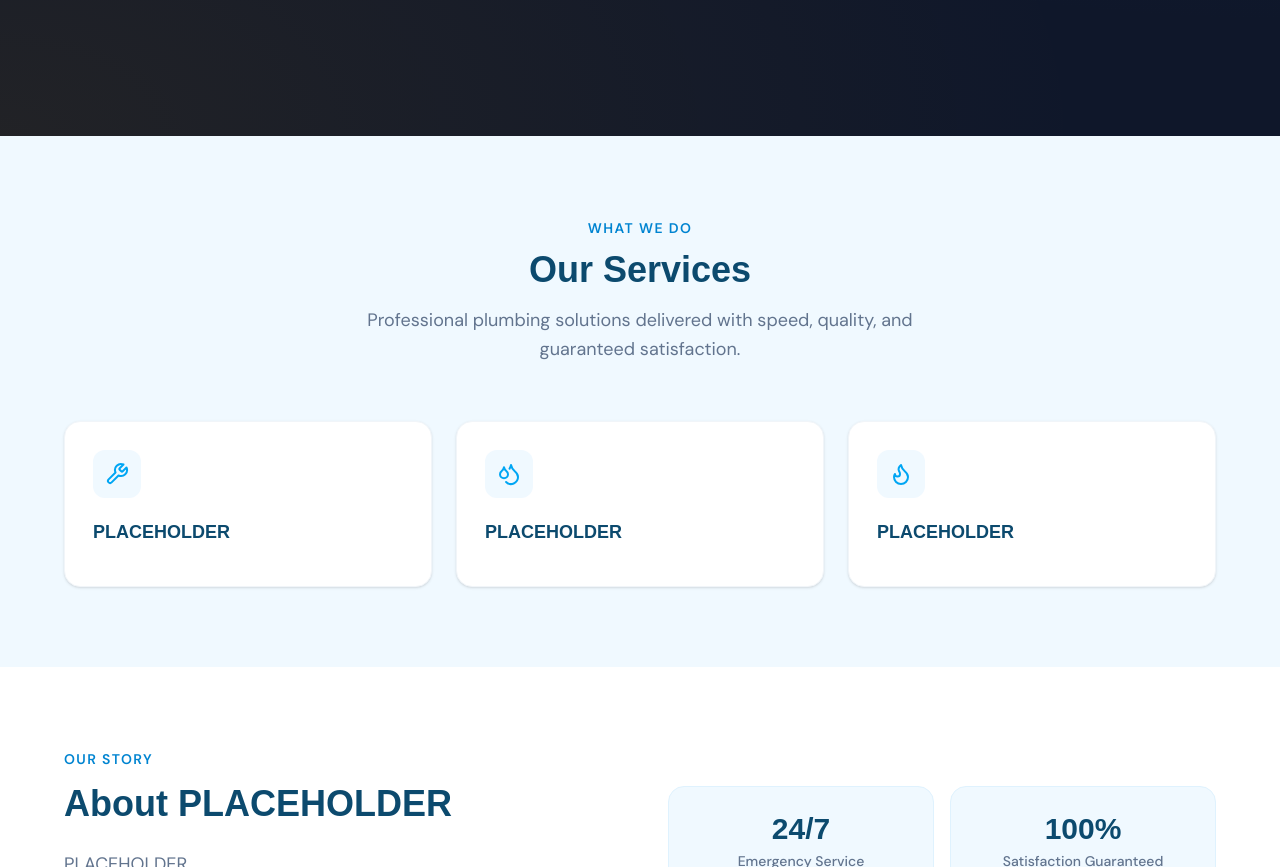
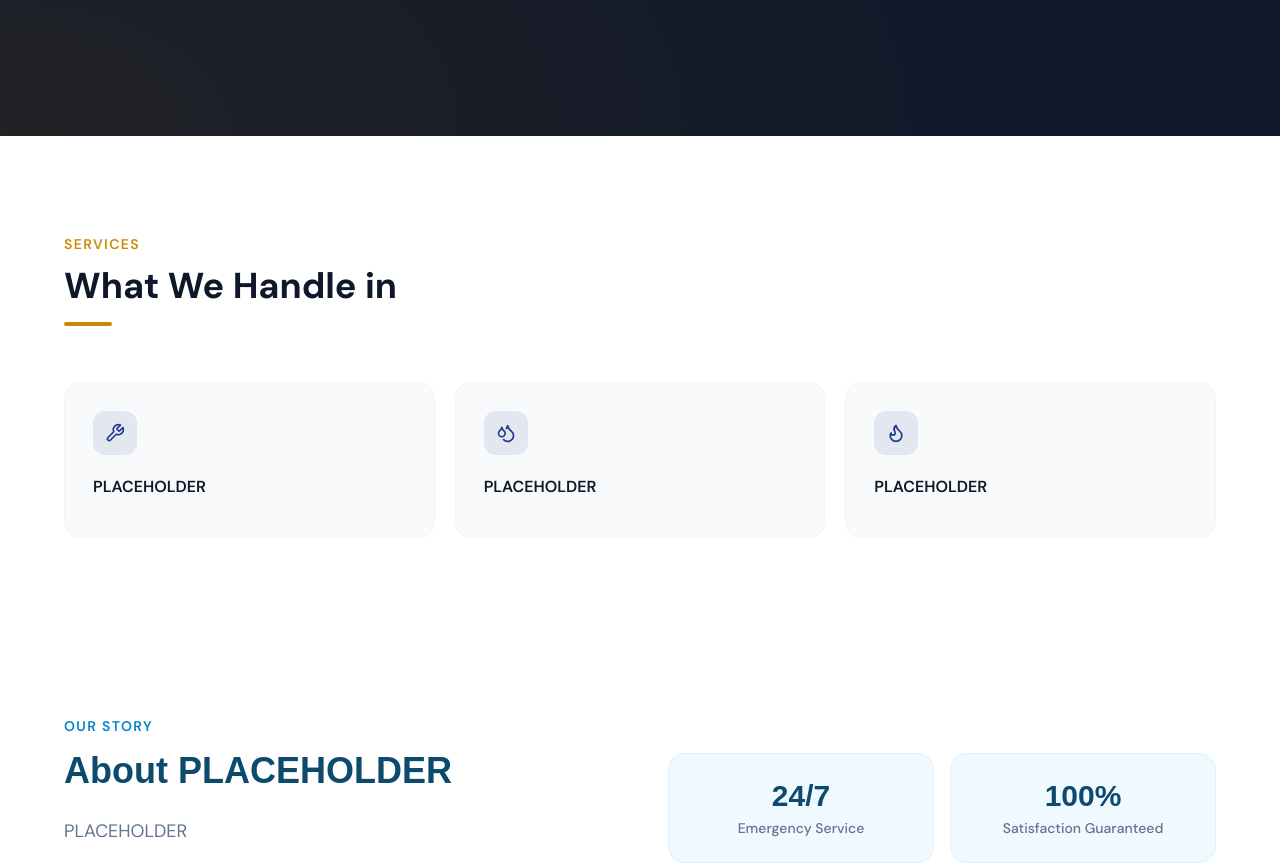
Before and after one commit to hydrogencee/template-plumber-v1, a Next.js app: page / in a window 1280 px wide. Shown: the part 640-1507 px from the top of the page. Built offline with nearby package versions, Linux system fonts and the light colour scheme; no server answers.

Commit message:
fix: per-site theme tokens, CSS vars, real reviews, no fabricated data

```diff
--- a/src/components/ServicesSection.tsx
+++ b/src/components/ServicesSection.tsx
@@ -5,67 +5,48 @@ import type { PlumberSlots } from '../../site.config';
 
 interface ServicesSectionProps {
   services: PlumberSlots['services'];
+  city: string;
 }
 
 const serviceIcons = [Wrench, Droplets, Flame, ShowerHead, AlertTriangle, Settings];
 
-const cardVariants = {
-  hidden: { opacity: 0, y: 30 },
-  visible: (i: number) => ({
-    opacity: 1,
-    y: 0,
-    transition: { duration: 0.5, delay: i * 0.1 },
-  }),
-};
-
-export function ServicesSection({ services }: ServicesSectionProps) {
+export function ServicesSection({ services, city }: ServicesSectionProps) {
   return (
-    <section className="py-20 px-6 bg-[#F0F9FF]">
+    <section className="py-24 px-6 bg-white">
       <div className="max-w-6xl mx-auto">
         <motion.div
           initial={{ opacity: 0, y: 20 }}
           whileInView={{ opacity: 1, y: 0 }}
           viewport={{ once: true }}
           transition={{ duration: 0.6 }}
-          className="text-center mb-14"
+          className="mb-14"
         >
-          <span className="inline-block text-sky-600 font-semibold text-sm tracking-widest uppercase mb-3">
-            What We Do
+          <span className="inline-block font-semibold text-sm tracking-widest uppercase mb-3" style={{ color: 'var(--hs-accent)' }}>
+            Services
           </span>
-          <h2
-            className="text-3xl sm:text-4xl font-bold text-[#0c4a6e] mb-4"
-            style={{ fontFamily: 'Lexend, sans-serif' }}
-          >
-            Our Services
+          <h2 className="text-3xl sm:text-4xl font-bold text-[#0F172A] mb-4 max-w-xl">
+            What We Handle in {city}
           </h2>
-          <p className="text-slate-500 max-w-xl mx-auto text-lg leading-relaxed">
-            Professional plumbing solutions delivered with speed, quality, and guaranteed satisfaction.
-          </p>
+          <div className="w-12 h-1 rounded-full" style={{ backgroundColor: 'var(--hs-accent)' }} />
         </motion.div>
 
-        <div className="grid grid-cols-1 sm:grid-cols-2 lg:grid-cols-3 gap-6">
+        <div className="grid grid-cols-1 sm:grid-cols-2 lg:grid-cols-3 gap-5">
           {services.map((service, i) => {
             const Icon = serviceIcons[i % serviceIcons.length];
             return (
               <motion.div
                 key={i}
-                custom={i}
-                initial="hidden"
-                whileInView="visible"
+                initial={{ opacity: 0, y: 24 }}
+                whileInView={{ opacity: 1, y: 0 }}
                 viewport={{ once: true }}
-                variants={cardVariants}
-                whileHover={{ y: -4, transition: { duration: 0.2 } }}
-                className="bg-white rounded-2xl p-7 shadow-sm hover:shadow-lg border border-slate-100 transition-shadow duration-300 cursor-default"
+                transition={{ duration: 0.5, delay: i * 0.08 }}
+                whileHover={{ y: -3, transition: { duration: 0.2 } }}
+                className="group bg-[#F8FAFC] hover:bg-white rounded-2xl p-7 border border-slate-100 hover:shadow-lg transition-all duration-300 cursor-default"
               >
-                <div className="w-12 h-12 rounded-xl bg-sky-50 flex items-center justify-center mb-5">
-                  <Icon className="w-6 h-6 text-sky-500" />
+                <div className="w-11 h-11 rounded-xl flex items-center justify-center mb-5" style={{ backgroundColor: 'color-mix(in srgb, var(--hs-primary) 10%, transparent)' }}>
+                  <Icon className="w-5 h-5" style={{ color: 'var(--hs-primary)' }} />
                 </div>
-                <h3
-                  className="text-lg font-semibold text-[#0c4a6e] mb-3"
-                  style={{ fontFamily: 'Lexend, sans-serif' }}
-                >
-                  {service.name}
-                </h3>
+                <h3 className="text-base font-semibold text-[#0F172A] mb-2.5">{service.name}</h3>
                 <p className="text-slate-500 leading-relaxed text-sm">{service.blurb}</p>
               </motion.div>
             );
```
